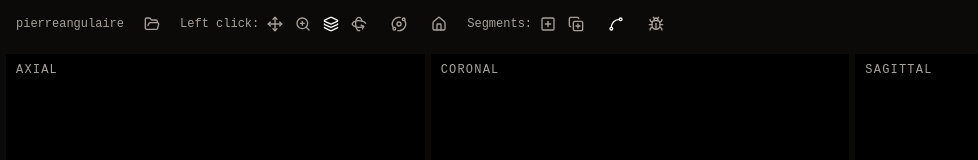
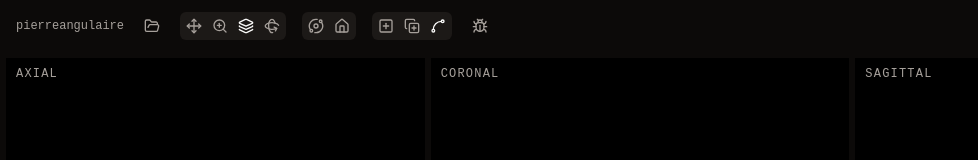
Before and after one commit to paulglx/pierreangulaire, a website built with Vite: page playground/index.html in a window 1280 px wide. Shown: the whole page, without its empty margins (0-978 px from the left). Built offline with nearby package versions, Linux system fonts and the light colour scheme.

Commit message:
feat: group playground toolbar buttons instead of labelling them

```diff
--- a/playground/index.html
+++ b/playground/index.html
@@ -15,9 +15,8 @@
       >
         <input id="folder" class="hidden" type="file" webkitdirectory multiple />
       </label>
-      <div id="primary-tools" class="flex items-center gap-1">
-        <span class="text-stone-400">Left click:</span>
-      </div>
+      <div id="primary-tools" class="flex items-center gap-0.5 rounded-md bg-stone-900 p-0.5"></div>
+      <div class="flex items-center gap-0.5 rounded-md bg-stone-900 p-0.5">
         <button
           id="kebab"
           class="cursor-pointer rounded p-1 text-stone-400 hover:bg-stone-800"
@@ -30,8 +29,8 @@
           type="button"
           title="Reset cameras"
         ></button>
-      <div class="flex items-center gap-1">
-        <span class="text-stone-400">Segments:</span>
+      </div>
+      <div class="flex items-center gap-0.5 rounded-md bg-stone-900 p-0.5">
         <button
           id="segments-50"
           class="cursor-pointer rounded p-1 text-stone-400 hover:bg-stone-800"
@@ -44,13 +43,13 @@
           type="button"
           title="Add 1000 segments"
         ></button>
-      </div>
         <button
           id="antialiasing"
           class="cursor-pointer rounded p-1 text-stone-400 hover:bg-stone-800"
           type="button"
           title="Antialiasing"
         ></button>
+      </div>
       <button
         id="debug-view"
         class="cursor-pointer rounded p-1 text-stone-400 hover:bg-stone-800"
```
Lines whose indentation alone changed are shown as unchanged.
